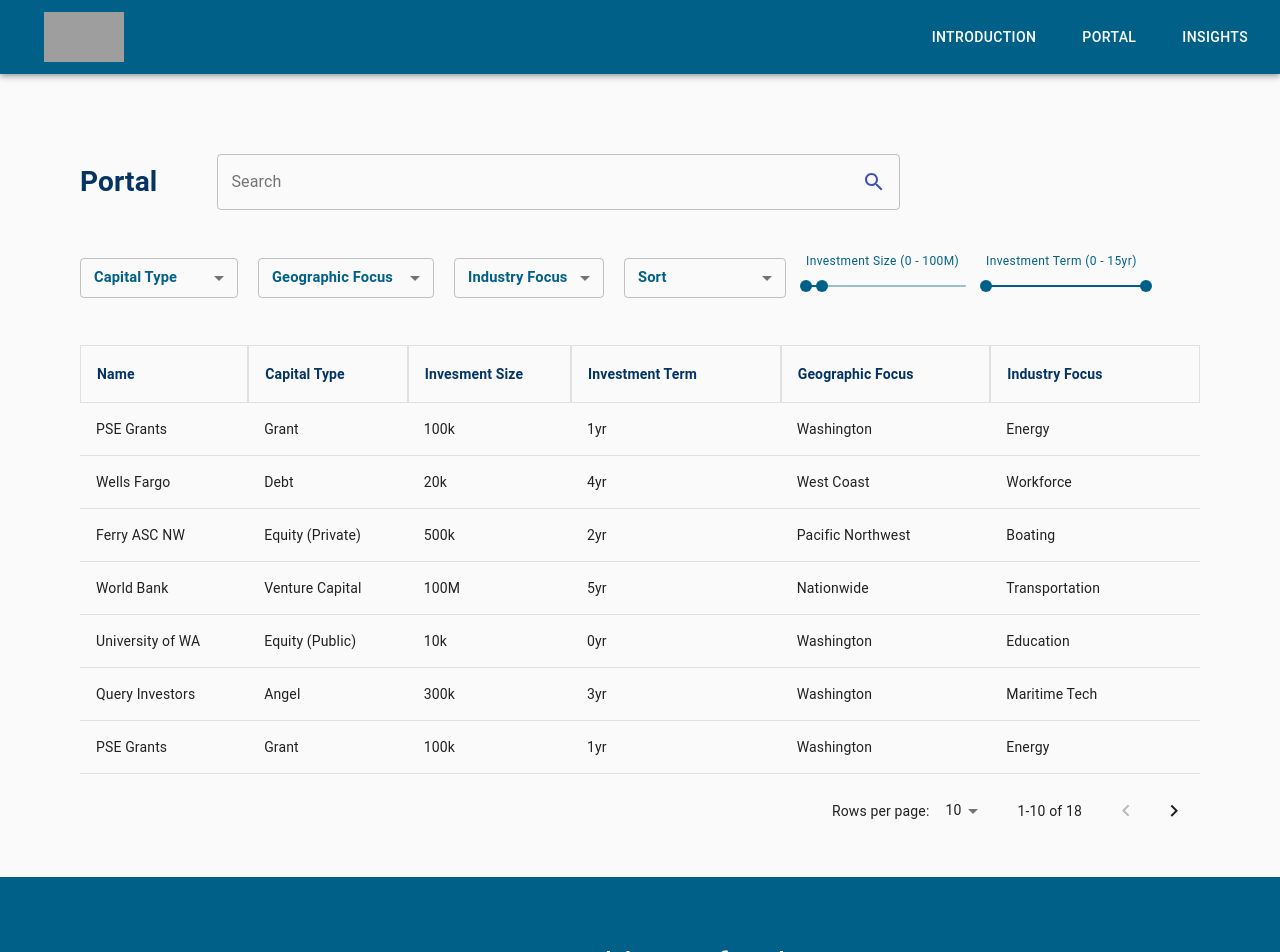
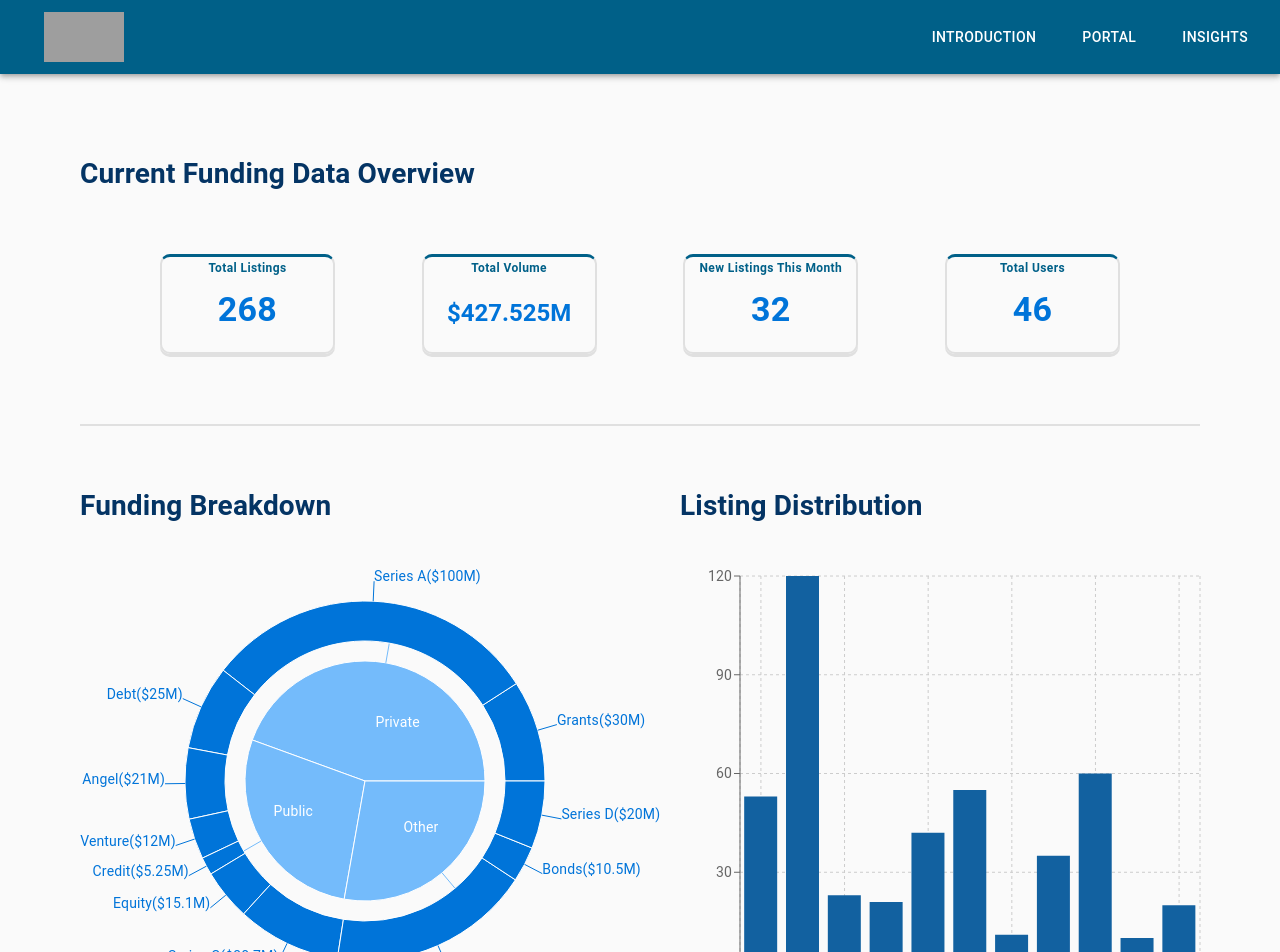
Before and after one commit to evaingith/MaritimeBlue, a React (Create React App) app in the folder blue-funder/: page /MaritimeBlue/portal in a window 1280 px wide. Shown: the top 952 px of the page. Built offline with nearby package versions, Linux system fonts and the light colour scheme; grey boxes are pictures that could not be loaded.

Commit message:
Filled out initial concept & content for insights page

```diff
--- a/blue-funder/package.json
+++ b/blue-funder/package.json
@@ -12,7 +12,8 @@
     "react": "^16.12.0",
     "react-dom": "^16.12.0",
     "react-router-dom": "^5.1.2",
-    "react-scripts": "3.4.0"
+    "react-scripts": "3.4.0",
+    "recharts": "^2.0.0-beta.1"
   },
   "scripts": {
     "predeploy": "npm run build",
--- a/blue-funder/src/components/application-view.js
+++ b/blue-funder/src/components/application-view.js
@@ -59,7 +59,7 @@ const useStyles = makeStyles(theme => ({
 const ApplicationView = () => {
   const classes = useStyles();
   const [detail, setDetail] = useState(0);
-  const [view, setView] = useState('listing');
+  const [view, setView] = useState('insight');
   const viewDetail = (id) => {
     setView('detail');
     setDetail(id);
--- a/blue-funder/src/components/insights-page.js
+++ b/blue-funder/src/components/insights-page.js
@@ -1,17 +1,200 @@
 import React from "react";
+import Typography from '@material-ui/core/Typography';
 import { makeStyles } from '@material-ui/core/styles';
+import {
+  PieChart, Pie, Sector, BarChart, Bar, Cell, XAxis, YAxis, CartesianGrid, Tooltip, Legend,
+} from 'recharts';
+
+const data01 = [
+  { name: 'Private', value: 400 }, { name: 'Public', value: 250 },
+  { name: 'Other', value: 250 },
+];
+const data02 = [
+  { name: 'Grants', value: 30 },
+  { name: 'Series A', value: 100 },
+  { name: 'Debt', value: 25 },
+  { name: 'Angel', value: 21 },
+  { name: 'Venture', value: 12 },
+  { name: 'Credit', value: 5.25 },
+  { name: 'Equity', value: 15.1 },
+  { name: 'Series C', value: 30.7 },
+  { name: 'Series B', value: 60 },
+  { name: 'Bonds', value: 10.5 },
+  { name: 'Series D', value: 20 },
+];
+
+const data03 = [
+  {
+    name: 'Grants', total: 53,
+  },
+  {
+    name: 'Series A', total: 120,
+  },
+  {
+    name: 'Debt', total: 23,
+  },
+  {
+    name: 'Angel', total: 21,
+  },
+  {
+    name: 'Venture', total: 42,
+  },
+  {
+    name: 'Credit', total: 55,
+  },
+  {
+    name: 'Equity', total: 11,
+  },
+  {
+    name: 'Series C', total: 35,
+  },
+  {
+    name: 'Series B', total: 60,
+  },
+  {
+    name: 'Bonds', total: 10,
+  },
+  {
+    name: 'Series D', total: 20,
+  },
+];
+
+const RADIAN = Math.PI / 180;
+
+const renderLabel = (entry) => {
+    return entry.name + '($' + entry.value + 'M)';
+}
+
+const renderCustomizedLabel = ({
+  cx, cy, midAngle, innerRadius, outerRadius, percent, index, name,
+}) => {
+   const radius = innerRadius + (outerRadius - innerRadius) * 0.5;
+  const x = cx + radius * Math.cos(-midAngle * RADIAN);
+  const y = cy + radius * Math.sin(-midAngle * RADIAN);
+
+  return (
+    <text x={x} y={y} fill="white" textAnchor={x > cx ? 'start' : 'end'} dominantBaseline="central">
+      {`${name}`}
+    </text>
+  );
+};
 
 const useStyles = makeStyles(theme => ({
-  root: {
-
+  content: {
+    padding: '80px',
+    width: '100%',
+    [theme.breakpoints.down('sm')]: {
+      padding: '70px',
+      paddingTop: '30px',
+    },
+  },
+  stats: {
+    paddingLeft: '80px',
+    paddingRight: '80px',
+    paddingTop: '30px',
+    display: 'flex',
+    flexDirection: 'column',
+  },
+  statRow: {
+    display: 'flex',
+    justifyContent: 'space-between',
+    marginTop: '30px',
+    marginBottom: '30px',
+  },
+  statBox: {
+    width: '175px',
+    height: '100px',
+    border: '2px solid #e0e0e0',
+    borderTop: '3px solid #006088',
+    borderRadius: '10px',
+    boxShadow: '0px 3px #e0e0e0',
+    textAlign: 'center',
+    color: '#006088',
+  },
+  viz: {
+    display: 'flex',
   },
 }));
 
 const InsightPage = () => {
   const classes = useStyles();
   return (
-    <div className={classes.root}>
-      <h1>Insights</h1>
+    <div className={classes.content}>
+      <div className={classes.heading}>
+        <h1 style={{color: "#043464"}}>Current Funding Data Overview</h1>
+      </div>
+      <div className={classes.stats}>
+        <div className={classes.statRow}>
+          <div className={classes.statBox}>
+            <Typography style={{fontWeight: 'bold'}} variant="caption">
+              Total Listings
+            </Typography>
+            <div style={{ lineHeight: '75px', height: '130px'}}>
+              <Typography style={{fontWeight: 'bold', color: '#0074D9'}} variant="h4" component="span">
+                268
+              </Typography>
+            </div>
+          </div>
+          <div className={classes.statBox}>
+            <Typography style={{fontWeight: 'bold'}} variant="caption">
+              Total Volume
+            </Typography>
+            <div style={{ lineHeight: '75px', height: '130px'}}>
+              <Typography style={{fontWeight: 'bold', color: '#0074D9'}} variant="h5" component="span">
+                $427.525M
+              </Typography>
+            </div>
+          </div>
+          <div className={classes.statBox}>
+            <Typography style={{fontWeight: 'bold'}} variant="caption">
+              New Listings This Month
+            </Typography>
+            <div style={{ lineHeight: '75px', height: '130px'}}>
+              <Typography style={{fontWeight: 'bold', color: '#0074D9'}} variant="h4" component="span">
+                32
+              </Typography>
+            </div>
+          </div>
+          <div className={classes.statBox}>
+            <Typography style={{fontWeight: 'bold'}} variant="caption">
+              Total Users
+            </Typography>
+            <div style={{ lineHeight: '75px', height: '130px'}}>
+              <Typography style={{fontWeight: 'bold', color: '#0074D9'}} variant="h4" component="span">
+                46
+              </Typography>
+            </div>
+          </div>
+        </div>
+      </div>
+      <hr style={{width: '100%', marginBottom: '60px', marginTop: '40px', backgroundColor: '#e0e0e0'}}/>
+      <div className={classes.viz}>
+        <div>
+          <h1 style={{color: "#043464"}}>Funding Breakdown</h1>
+          <PieChart width={600} height={500}>
+            <Pie data={data01} label={renderCustomizedLabel} dataKey="value" cx={280} cy={250} outerRadius={120} fill="#74BBFB" />
+            <Pie data={data02} dataKey="value" cx={280} cy={250} innerRadius={140} outerRadius={180} fill="#0074D9" label={renderLabel} />
+          </PieChart>
+        </div>
+        <div>
+          <h1 style={{color: "#043464"}}>Listing Distribution</h1>
+          <BarChart
+            width={550}
+            height={500}
+            data={data03}
+            margin={{
+              top: 50, right: 30, left: 0, bottom: 5,
+            }}
+          >
+            <CartesianGrid strokeDasharray="3 3" />
+            <XAxis dataKey="name" />
+            <YAxis />
+            <Tooltip />
+            <Legend />
+            <Bar dataKey="total" fill="#1261A0" />
+          </BarChart>
+        </div>
+      </div>
     </div>
   )
 }
```
Also changed, not shown: 1 other file (tests, documents, lock files or other folders).
